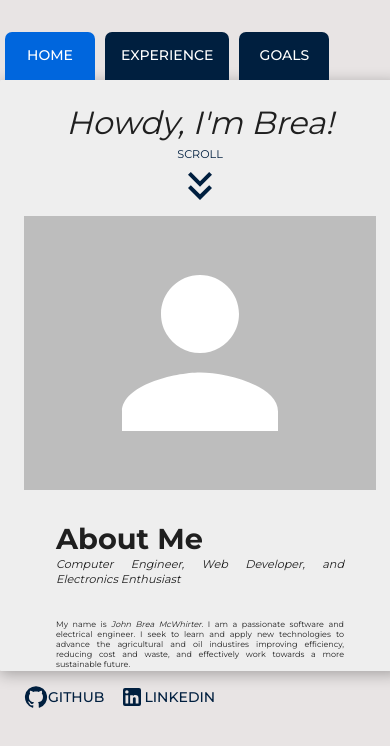
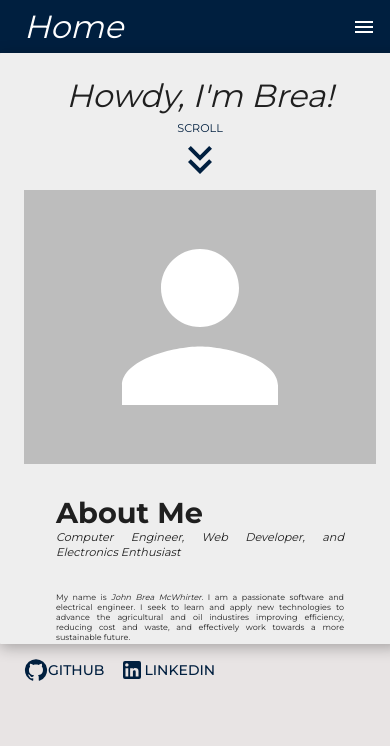
Before and after one commit to JohnMcWhirter10/personal-website, a React app: page / in a window 390 px wide. Shown: the top 746 px of the page. Built offline with nearby package versions, Linux system fonts and the light colour scheme.

Commit message:
Creating a better Mobile View with Hamburger, Header, and Title

```diff
--- a/src/App.tsx
+++ b/src/App.tsx
@@ -1,34 +1,44 @@
 import React, { useState } from "react";
-import { Container, Tab } from "@mui/material";
-import { MUITheme } from "@context/ThemeContext";
+import { Container, styled } from "@mui/material";
+import { MUITheme, useThemeContext } from "@context/ThemeContext";
 import TabPanel from "@components/TabPanel";
 import { tabData } from "@constants/tabs";
 
 import { socialLinks } from "@constants/socialLinks";
 import MyLink, { MyLinkProps } from "@components/MyLink";
-import { MyTabs } from "@components/MyTabs";
+import MyTabs from "@components/MyTabs";
 
 const App: React.FC = () => {
   const [selectedTab, setSelectedTab] = useState(tabData[0].label);
+  const { theme } = useThemeContext();
 
   const handleTabChange = (_event: React.SyntheticEvent, newValue: string) => {
     setSelectedTab(newValue);
   };
 
+  const Body = styled(Container)({
+    [theme.breakpoints.up("sm")]: {
+      marginTop: "8%",
+    },
+    [theme.breakpoints.down("sm")]: {
+      marginTop: "0",
+    },
+  });
+
   return (
     <MUITheme>
-      <Container sx={{ marginTop: "8%", padding: 0 }}>
-        <MyTabs value={selectedTab} onChange={handleTabChange}>
-          {tabData.map((tab, index) => (
-            <Tab key={index} label={tab.label} value={tab.label} />
-          ))}
-        </MyTabs>
+      <Body disableGutters fixed>
+        <MyTabs
+          value={selectedTab}
+          onChange={handleTabChange}
+          tabData={tabData}
+        />
         {tabData.map((tab, index) => (
           <TabPanel key={index} value={selectedTab} index={tab.label}>
             {tab.component({})}
           </TabPanel>
         ))}
-      </Container>
+      </Body>
       <Container fixed sx={{ marginBottom: "8%", marginTop: "2%" }}>
         {socialLinks.map((link: MyLinkProps, index: number) => (
           <MyLink
--- a/src/components/MyTabs.tsx
+++ b/src/components/MyTabs.tsx
@@ -1,27 +1,145 @@
-import { Tabs } from "@mui/material";
+import { TabDataProps } from "@constants/tabs";
+import {
+  Tab,
+  Tabs,
+  Drawer,
+  styled,
+  IconButton,
+  Typography,
+  Container,
+} from "@mui/material";
 import React, { useEffect } from "react";
-import { ReactNode, useState } from "react";
+import MenuIcon from "@mui/icons-material/Menu";
+import { useState } from "react";
+import { useThemeContext } from "@context/ThemeContext";
 
 interface MyTabsProps {
-  children: ReactNode;
   value: string;
   onChange: (_event: React.SyntheticEvent, newValue: string) => void;
+  tabData: TabDataProps[];
 }
 
-export const MyTabs: React.FC<MyTabsProps> = ({
-  children,
+const DesktopTab = styled(Tab)({
+  marginLeft: 5,
+  marginRight: 5,
+  borderRadius: ".5em .5em 0 0",
+  color: "white",
+  backgroundColor: "#001F3F",
+  "&:hover": {
+    backgroundColor: "#003366",
+  },
+  "&.Mui-selected": {
+    color: "white",
+    backgroundColor: "#0066dd",
+  },
+});
+
+const MobileTab = styled(Tab)({
+  marginLeft: 0,
+  height: "auto",
+  width: "100%",
+  maringRight: 0,
+  borderRadius: 0,
+  color: "#001F3F",
+  backgroundColor: "white",
+  "&:hover": {
+    backgroundColor: "#001F3F",
+    color: "white",
+  },
+});
+
+const MobileHeader = styled(Container)({
+  display: "flex",
+  alignItems: "center",
+  backgroundColor: "#001F3F",
+  color: "white",
+  justifyContent: "space-between",
+  paddingLeft: "1rem",
+  paddingRight: "2rem",
+});
+
+const MenuButton = styled(IconButton)({
+  left: "1rem",
+  padding: "0.5rem",
+});
+
+const CurrentTabTitle = styled(Typography)({
+  padding: "0.5rem",
+  borderRadius: "0.5rem",
+  fontStyle: "italic",
+});
+
+const MyTabs: React.FC<MyTabsProps> = ({
   value: propValue,
   onChange,
+  tabData,
 }) => {
   const [value, setValue] = useState<string>(propValue);
+  const [isDrawerOpen, setDrawerOpen] = useState<boolean>(false);
+  const { theme } = useThemeContext();
+  const [isSmallScreen, setIsSmallScreen] = useState<boolean>(false);
 
   useEffect(() => {
     setValue(propValue);
   }, [propValue]);
 
+  useEffect(() => {
+    const handleResize = () => {
+      setDrawerOpen(false);
+      const { sm } = theme.breakpoints.values;
+      setIsSmallScreen(window.innerWidth < sm);
+    };
+
+    handleResize();
+    window.addEventListener("resize", handleResize);
+
+    return () => {
+      window.removeEventListener("resize", handleResize);
+    };
+  }, [theme]);
+
+  const toggleDrawer = () => {
+    setDrawerOpen(!isDrawerOpen);
+  };
+
   return (
-    <Tabs value={value} onChange={onChange}>
-      {children}
-    </Tabs>
+    <>
+      {isSmallScreen ? (
+        <>
+          <MobileHeader fixed disableGutters>
+            <CurrentTabTitle variant="h1">{propValue}</CurrentTabTitle>
+
+            <MenuButton
+              edge="start"
+              color="inherit"
+              aria-label="menu"
+              onClick={toggleDrawer}
+            >
+              <MenuIcon />
+            </MenuButton>
+          </MobileHeader>
+          <Drawer anchor="right" open={isDrawerOpen} onClose={toggleDrawer}>
+            <Tabs value={value} onChange={onChange} orientation="vertical">
+              {tabData.map((tab, index) => (
+                <MobileTab
+                  key={index}
+                  label={tab.label}
+                  value={tab.label}
+                  onClick={toggleDrawer}
+                />
+              ))}
+            </Tabs>
+          </Drawer>
+        </>
+      ) : (
+        <Tabs value={value} onChange={onChange}>
+          {tabData.map((tab, index) => (
+            <DesktopTab key={index} label={tab.label} value={tab.label} />
+          ))}
+        </Tabs>
+      )}
+    </>
   );
 };
+
+export default MyTabs;
--- a/src/components/TabPanel.tsx
+++ b/src/components/TabPanel.tsx
@@ -14,7 +14,6 @@ const TabContainer = styled(Container)({
   boxShadow: "0 3px 15px rgba(0,0,0,0.3)",
   height: "min(70vh, 700px)",
   overflowY: "auto",
-  display: "none",
 });
 
 const TabPanel: React.FC<TabPanelProps> = ({
@@ -31,8 +30,9 @@ const TabPanel: React.FC<TabPanelProps> = ({
   return (
     <TabContainer
       fixed
+      disableGutters
       role="tabpanel"
-      style={{ display: value === index ? "block" : "none" }}
+      sx={{ display: value === index ? "flex" : "none" }}
       id={`tabpanel-${index}`}
       aria-labelledby={`tab-${index}`}
     >
--- a/src/context/ThemeContext.tsx
+++ b/src/context/ThemeContext.tsx
@@ -29,11 +29,11 @@ const defaultTheme = createTheme({
         },
         "@media (max-width: 400px)": {
           body: {
-            overflow: "hidden",
+            overflow: "auto",
           },
         },
         "*::-webkit-scrollbar": {
-          width: "0.4em",
+          width: "0.8em",
         },
         "*::-webkit-scrollbar-track": {
           "-webkit-box-shadow": "inset 0 0 6px rgba(0,31,63,0.3)",
@@ -41,35 +41,6 @@ const defaultTheme = createTheme({
         "*::-webkit-scrollbar-thumb": {
           backgroundColor: "rgba(0,31,63,1)",
           outline: "1px solid slategrey",
-        },
-      },
-    },
-    MuiTabs: {
-      styleOverrides: {
-        root: {
-          position: "relative",
-          zIndex: 1,
-        },
-        indicator: {
-          display: "none",
-        },
-      },
-    },
-    MuiTab: {
-      styleOverrides: {
-        root: {
-          marginLeft: 5,
-          marginRight: 5,
-          borderRadius: ".5em .5em 0 0",
-          color: "white",
-          backgroundColor: "#001F3F",
-          "&:hover": {
-            backgroundColor: "#003366",
-          },
-          "&.Mui-selected": {
-            color: "white",
-            backgroundColor: "#0066dd",
-          },
         },
       },
     },
```
Also changed, not shown: 1 other file (tests, documents, lock files or other folders).
